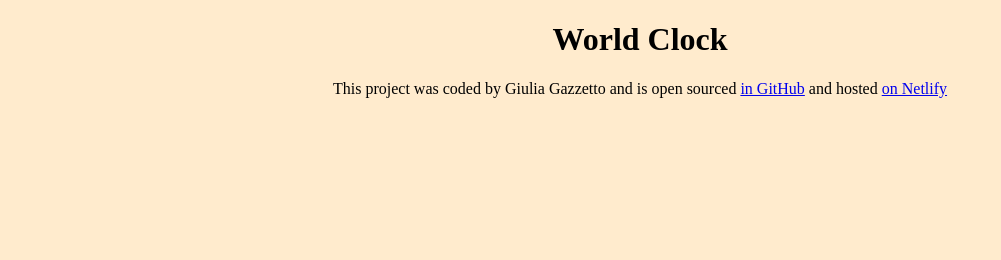
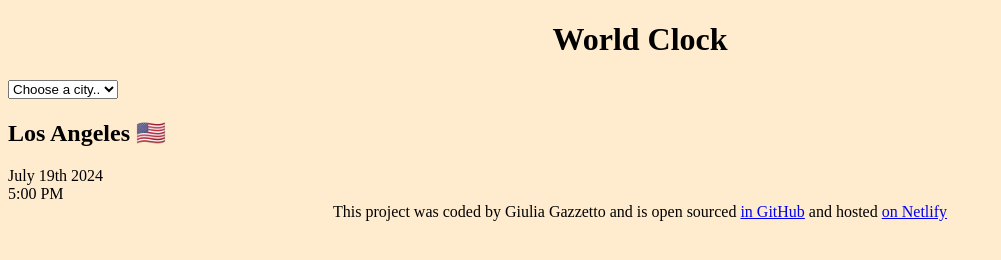
Before and after one commit to gio-gionni/world-clock, a plain HTML site: page index.html in a window 1280 px wide. Shown: the whole page, without its empty margins (0-1001 px from the left). Drawn offline with Linux system fonts and the light colour scheme.

Commit message:
added basic html

```diff
--- a/index.html
+++ b/index.html
@@ -7,7 +7,20 @@
     <link rel="stylesheet" href="css/style.css" />
   </head>
   <body>
-    <h1>World Clock</h1>
+    <div class="container">
+      <h1>World Clock</h1>
+      <select name="cities" id="city">
+        <option value="">Choose a city..</option>
+        <option value="">London</option>
+        <option value="">New York</option>
+        <option value="">Mexico City</option>
+      </select>
+    </div>
+    <div class="city-list">
+      <h2>Los Angeles 🇺🇸</h2>
+      <div class="date">July 19th 2024</div>
+      <div class="time">5:00 PM</div>
+    </div>
     <footer>
       This project was coded by Giulia Gazzetto and is open sourced
       <a href="https://github.com/gio-gionni/world-clock.git">in GitHub</a> and
```
